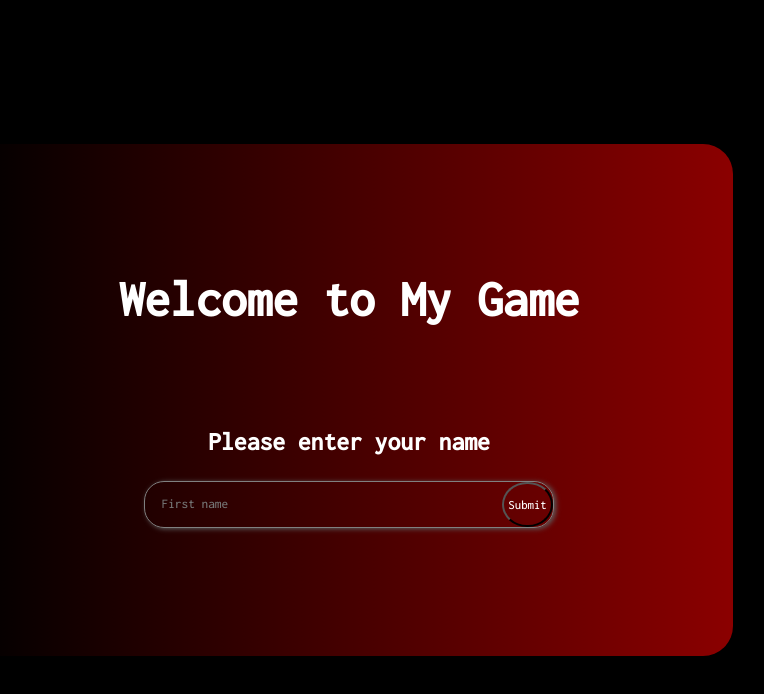
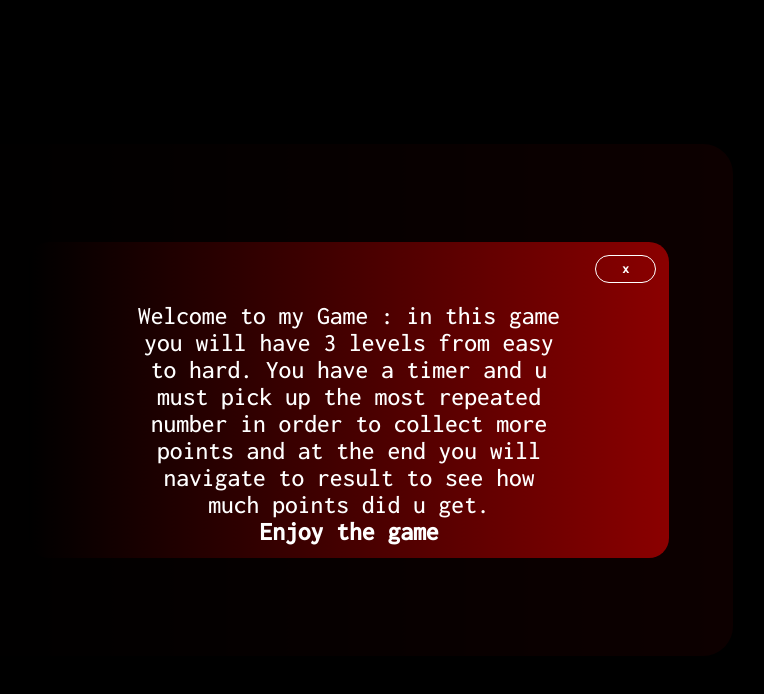
Before and after one commit to atakriti/number-game, a website: page src/index.html in a window 1280 px wide. Shown: the whole page, without its empty margins (291-1055 px from the left). Drawn offline with Linux system fonts and the light colour scheme.

Commit message:
add instructions

```diff
--- a/src/index.html
+++ b/src/index.html
@@ -9,6 +9,23 @@
 </head>
 <body>
     <div class="body-dark"></div>
+    <!-- ============================= instructions ================ -->
+    <div class="instructions">
+        <div class="in-container">
+            <div class="inner-in">
+                <button class="close">x</button>
+                <div class="in-text">
+                    <p>
+                        Welcome to my Game :
+                        in this game you will have 3 levels from easy to hard.
+                        You have a timer and u must pick up the most repeated number
+                        in order to collect more points and at the end you will navigate to result to see how much points did u get. <br>
+                        <b>Enjoy the game</b>
+                    </p>
+                </div>
+            </div>
+        </div>
+    </div>
     <!-- ======================== Welcome Page ================== -->
     <div class="welcome-page">
         <div class="welcome-inner">
--- a/src/js/index.js
+++ b/src/js/index.js
@@ -41,6 +41,10 @@ loading4.style.display = "none"
 
 let result = document.querySelector(".result")
 result.style.display = "none"
+// ======================== instructions =====================
+let close = document.querySelector(".close")
+let instructions = document.querySelector(".instructions")
+// ================= end instructions ===================
 
 let yesBtn = document.getElementById("yesBtn")
 let nextBtn = document.querySelector("#next")
@@ -256,3 +260,9 @@ yesBtn.addEventListener("click", () => {
   // welcomePage.style.display = "block"
   document.location.reload(true)
 })
+
+
+// =================== close btn ==============
+close.addEventListener("click", () => {
+  instructions.remove()
+})
--- a/src/scss/_level1.scss
+++ b/src/scss/_level1.scss
@@ -13,7 +13,8 @@
        color: white;
     .userName{
         font-size: 1.8rem;
-        color: gray;
+        color: orange;
+        text-transform: uppercase;
     }
    }
    h2{
@@ -66,8 +67,8 @@
         transition: 0.7s;
         &:hover{
             transition: 0.7s;
-            background-color: gray;
-            color: white;
+            background-color: orange;
+            transform: scale(1.2);
         }
     }
 }
--- a/src/scss/_welcome-page.scss
+++ b/src/scss/_welcome-page.scss
@@ -1,3 +1,57 @@
+.instructions{
+  position: absolute;
+  top: 0;
+  right: 0;
+  bottom: 0;
+  left: 0;
+  background-color: rgba(0, 0, 0, 0.904);
+  .in-container{
+    width: 100%;
+    height: 100%;
+    display: flex;
+    justify-content: center;
+    align-items: center;
+    .inner-in{
+      color: white;
+      width: 50%;
+      background: linear-gradient(to right, black,darkred);
+      padding: 1%;
+      display: flex;
+      flex-direction: column;
+      align-items: flex-end;
+      border-radius: 20px;
+      button{
+        width: 10%;
+        padding: 1% 0;
+        border: 1px white solid;
+        background-color: transparent;
+        outline: none;
+        margin-bottom: 3%;
+        border-radius: 40px;
+        color: white;
+        font-weight: bold;
+        transition: 0.7s;
+        cursor: pointer;
+        &:hover{
+          transition: 0.7s;
+          background-color: skyblue;
+        }
+      }
+      .in-text{
+        width: 70%;
+        margin: 0 auto;
+        text-align: center;
+        font-size: 2vw;
+      }
+    }
+  }
+}
+
+
+
+
+
+
 .welcome-page {
   height: 100vh;
 
```
Also changed, not shown: src/styles/main.css, 1 other file.
